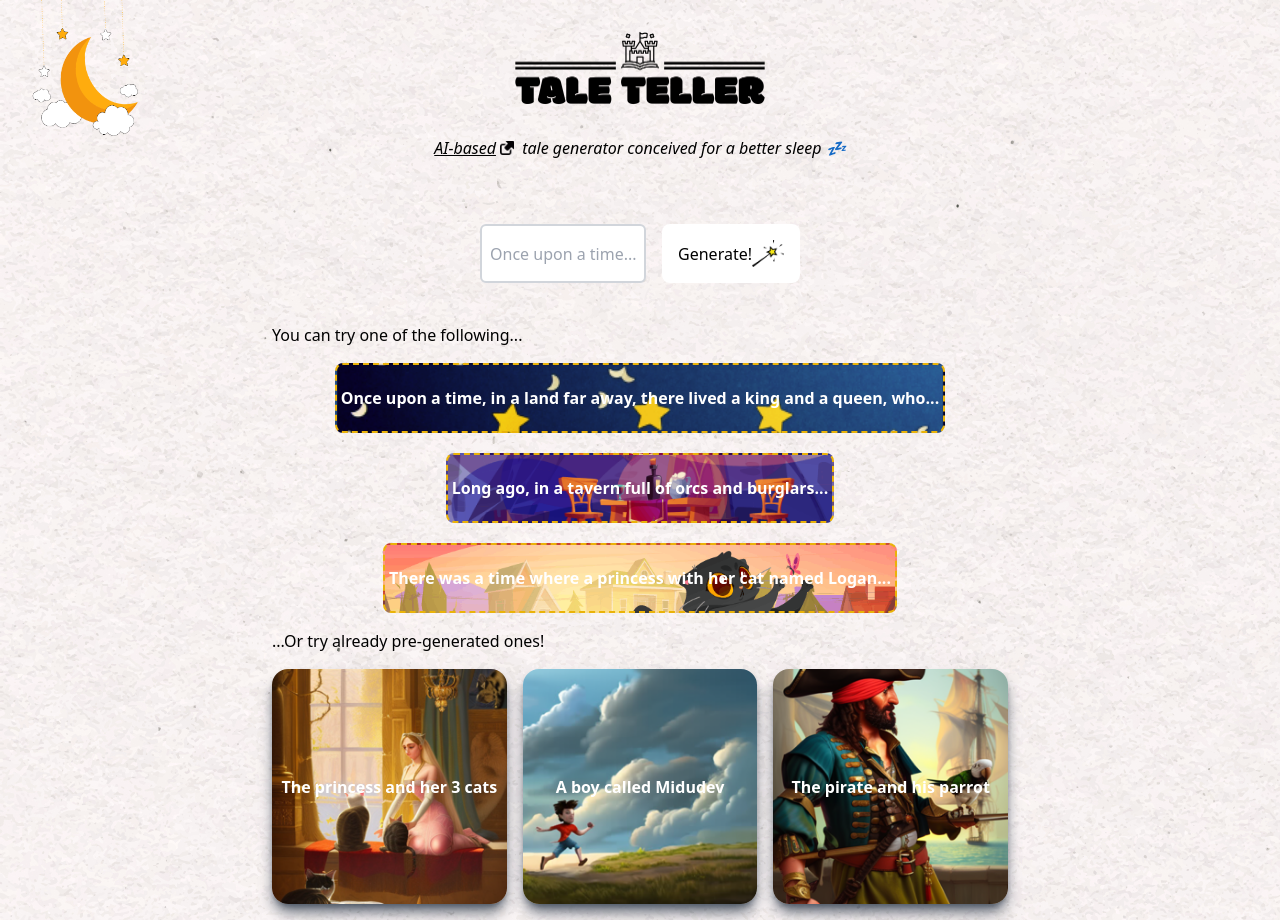
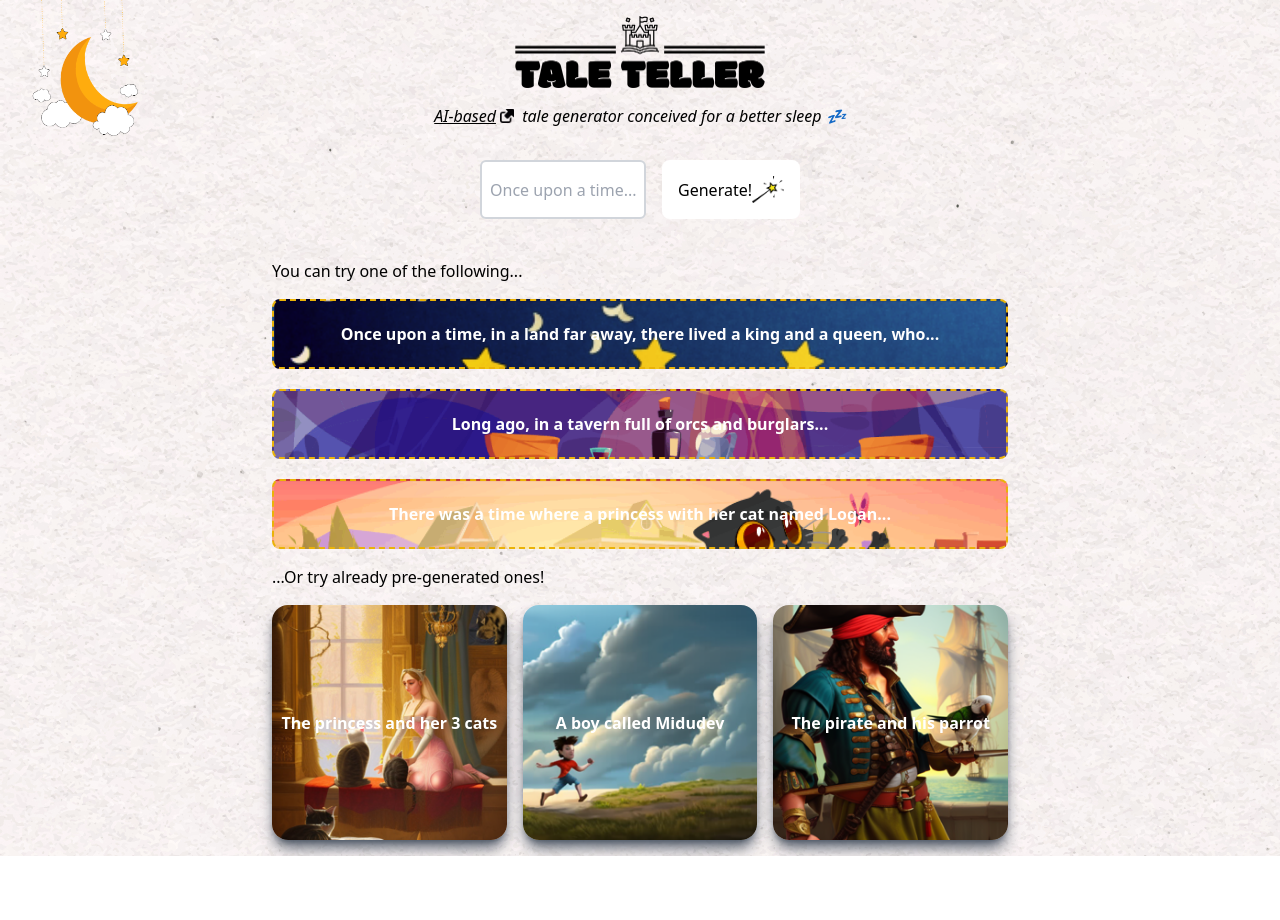
Before and after one commit to ivsantos/tale-teller, a Next.js app: page / in a window 1280 px wide. After the commit the page ends 856 px from the top, so only its background shows below. Built offline with nearby package versions, Linux system fonts and the light colour scheme.

Commit message:
style: :lipstick: More tweaks on layout

```diff
--- a/src/app/components/Header/Header.tsx
+++ b/src/app/components/Header/Header.tsx
@@ -8,9 +8,9 @@ import MoonImage from '@/images/moon.png';
 
 export default function Header() {
   return (
-    <header className="grid h-56 mx-4 text-center">
+    <header className="grid h-40 mx-4 text-center">
       <Image
-        className="animate-wiggle left-0 sm:left-4 absolute w-16 h-16 sm:w-[150px] sm:h-[150px] -mt-2"
+        className="animate-wiggle left-0 md:left-4 absolute w-16 h-16 md:w-[150px] md:h-[150px] -mt-2 sm:w-[80px] sm:h-[80px]"
         alt="Moon"
         src={MoonImage}
         priority
--- a/src/app/components/Suggestions/Suggestions.tsx
+++ b/src/app/components/Suggestions/Suggestions.tsx
@@ -37,7 +37,7 @@ export default function Suggestions({
       <div className="mb-4">
         <p className="mb-4">You can try one of the following...</p>
         <ul className="place-items-center grid gap-5">
-          <li>
+          <li className="flex w-full">
             <button
               onClick={handleInputSuggestion}
               className="suggestion bg-stars"
@@ -46,7 +46,7 @@ export default function Suggestions({
               queen, who...
             </button>
           </li>
-          <li>
+          <li className="flex w-full">
             <button
               onClick={handleInputSuggestion}
               className="suggestion bg-tavern"
@@ -54,7 +54,7 @@ export default function Suggestions({
               Long ago, in a tavern full of orcs and burglars...
             </button>
           </li>
-          <li>
+          <li className="flex w-full">
             <button
               onClick={handleInputSuggestion}
               className="suggestion bg-cat"
--- a/src/app/globals.css
+++ b/src/app/globals.css
@@ -4,7 +4,7 @@
 
 @layer components {
   .suggestion {
-    @apply h-[70px] p-1 font-semibold text-white bg-cover border-2 border-yellow-500 border-dashed rounded-lg scale-hover;
+    @apply h-[70px] p-1 font-semibold text-white bg-cover border-2 border-yellow-500 border-dashed rounded-lg scale-hover flex-grow;
   }
 
   .scale-hover {
--- a/tailwind.config.js
+++ b/tailwind.config.js
@@ -28,6 +28,9 @@ module.exports = {
         wiggle: 'wiggle 3s ease-in-out infinite',
         shake: 'shake 0.82s cubic-bezier(.36,.07,.19,.97) both',
       },
+      gridTemplateColumns: {
+        form: '2fr 1fr',
+      },
     },
   },
   plugins: [],
```
